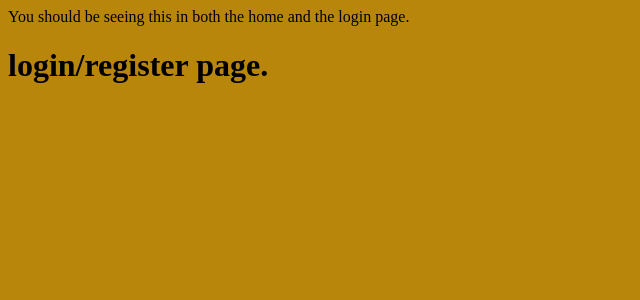
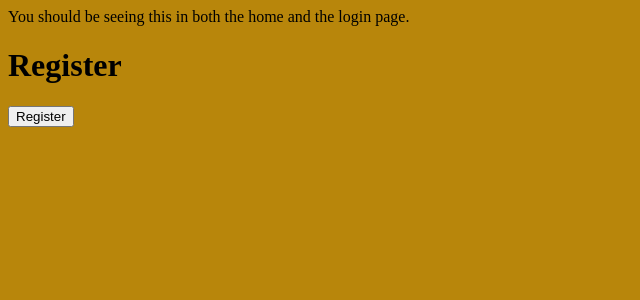
Before and after one commit to iasonemp/pokedexApp, a Django app: page /login/ in a window 1280 px wide. Shown: the top 300 px of the page, without its empty margins (0-640 px from the left). Run offline with Django 4.2, Linux system fonts and the light colour scheme.

Commit message:
started working on login/register page

```diff
--- a/base/models.py
+++ b/base/models.py
@@ -2,7 +2,9 @@ from django.db import models
 from django.contrib.auth.models import AbstractUser
 
 class User(AbstractUser):
-    pass
+    name = models.CharField(max_length=200, null=True)
+    email = models.EmailField(unique=True, null=True)
+    # λογικα εδω θα μπουν αργοτερα και τα sets
 
 class Pokemon(models.Model):
     # CharField
--- a/base/templates/components/login_register.html
+++ b/base/templates/components/login_register.html
@@ -1,4 +1,19 @@
 {% extends 'main.html' %} {% block content %}
 
-<h1>login/register page.</h1>
+<h1>Register</h1>
+
+<form class="form" method="POST" action="">
+  {% csrf_token %} {% for field in form %}
+  <div class="form__group form__group">
+    <label for="room_name">{{field.label}}</label>
+    {{field}}
+  </div>
+  {% endfor %}
+
+  <button class="btn btn--main" type="submit">
+    <!-- <title>lock</title> -->
+    Register
+  </button>
+</form>
+
 {% endblock content %}
--- a/base/views.py
+++ b/base/views.py
@@ -1,7 +1,26 @@
-from django.shortcuts import render
+from django.shortcuts import render, redirect
 from django.http import HttpResponse, JsonResponse
+from django.contrib import messages
 from .models import Pokemon
+from .forms import MyUserCreationForm
 import requests
+
+
+def registerPage(request):
+    form = MyUserCreationForm()
+    if request.method == 'POST':
+        form = MyUserCreationForm(request.POST)
+        if form.is_valid():
+            user = form.save(commit=False)
+            user.username = user.username.lower()
+            user.save()
+            login(request, user)
+            return redirect('home')
+        else:
+            messages.error(request, 'An error occurred during registration.')
+
+    return render(request, 'base/login_register.html', {'form': form})
+
 
 def search(request):
     query = request.GET.get('query', '')
```
Also changed, not shown: base/forms.py (added, +8 -0 lines), base/migrations/0003_user_name_alter_user_email.py (added), db.sqlite3.
